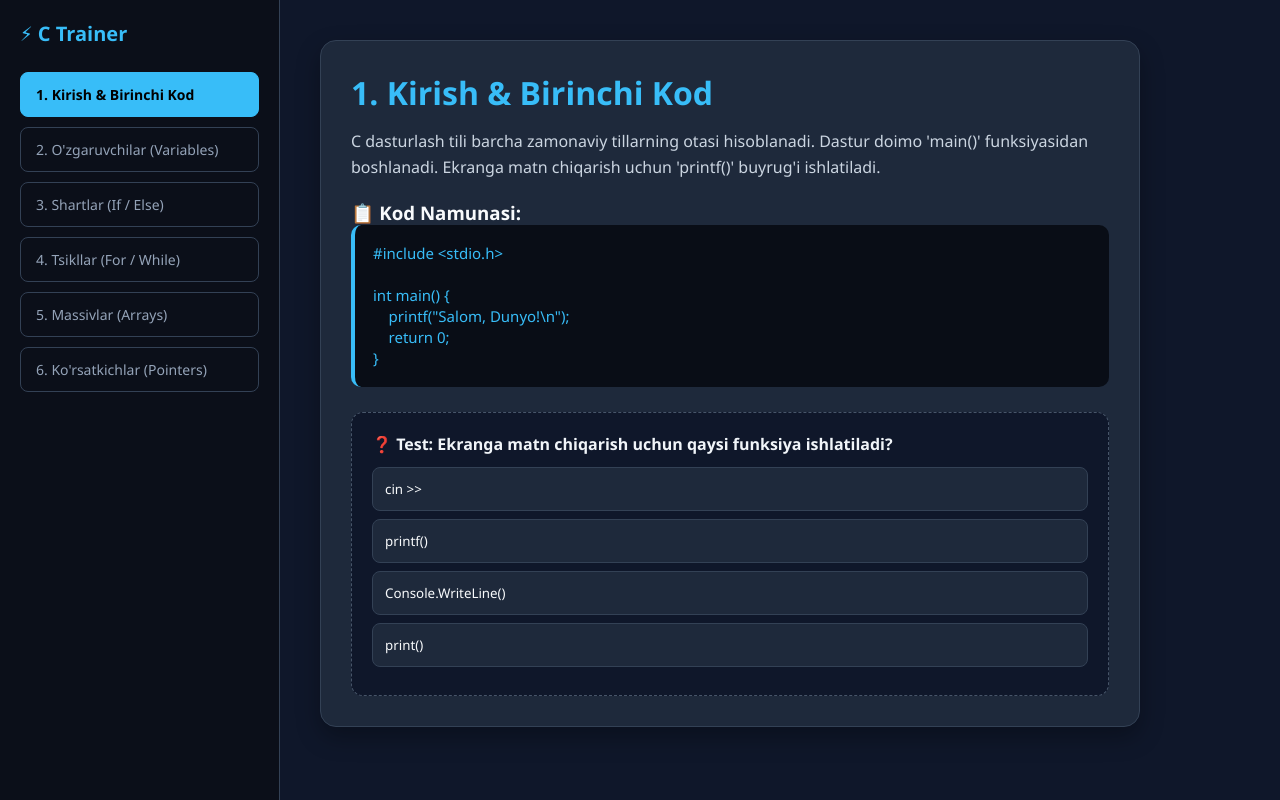
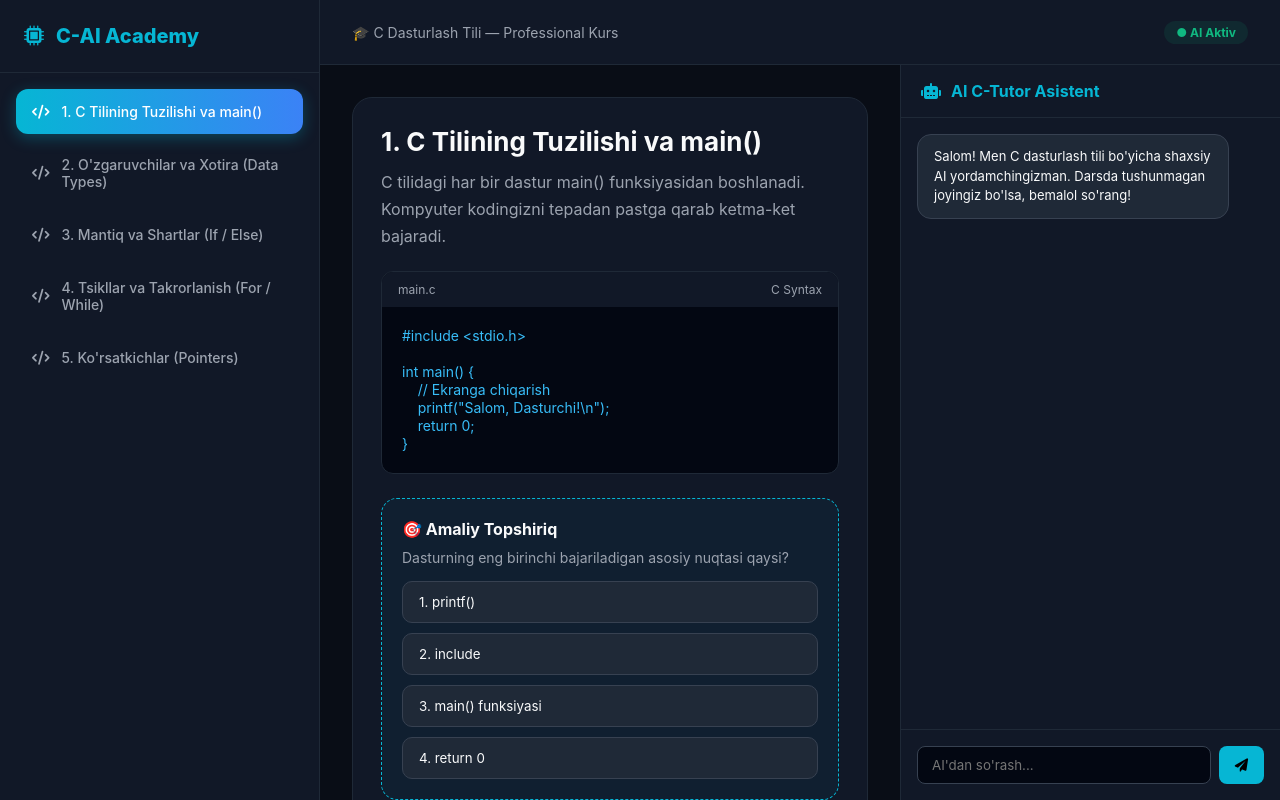
Before and after one commit to abdiqodiroviftixor0722-jpg/c-dasturlash, a plain HTML site: page index.html in a window 1280 px wide. Drawn offline with Linux system fonts and the light colour scheme.

Commit message:
Update index.html

```diff
--- a/index.html
+++ b/index.html
@@ -3,182 +3,321 @@
 <head>
     <meta charset="UTF-8">
     <meta name="viewport" content="width=device-width, initial-scale=1.0">
-    <title>C Dasturlash Tili - Interaktiv Kurs</title>
+    <title>C-AI Academy | Interaktiv Platforma</title>
+    <link href="https://cdnjs.cloudflare.com/ajax/libs/font-awesome/6.0.0/css/all.min.css" rel="stylesheet">
     <style>
         :root {
-            --bg-color: #0f172a;
-            --card-bg: #1e293b;
-            --accent: #38bdf8;
-            --text-main: #f8fafc;
-            --text-muted: #94a3b8;
-            --success: #22c55e;
-            --error: #ef4444;
+            --bg-dark: #090d16;
+            --panel-bg: #111827;
+            --card-bg: #1f2937;
+            --accent-cyan: #06b6d4;
+            --accent-blue: #3b82f6;
+            --text-main: #f9fafb;
+            --text-sub: #9ca3af;
+            --code-bg: #030712;
+            --success: #10b981;
         }
 
         * {
             box-sizing: border-box;
             margin: 0;
             padding: 0;
-            font-family: 'Segoe UI', Tahoma, Geneva, Verdana, sans-serif;
+            font-family: 'Inter', system-ui, -apple-system, sans-serif;
         }
 
         body {
-            background-color: var(--bg-color);
+            background-color: var(--bg-dark);
             color: var(--text-main);
             display: flex;
-            min-height: 100vh;
+            height: 100vh;
+            overflow: hidden;
         }
 
-        /* Sidebar Styles */
+        /* Sidebar Styling */
         .sidebar {
-            width: 280px;
-            background-color: #0b0f19;
-            padding: 20px;
-            border-right: 1px solid #334155;
+            width: 320px;
+            background-color: var(--panel-bg);
+            border-right: 1px solid #1f2937;
             display: flex;
             flex-direction: column;
-            gap: 10px;
         }
 
-        .sidebar h2 {
-            color: var(--accent);
+        .brand {
+            padding: 24px;
             font-size: 20px;
-            margin-bottom: 15px;
+            font-weight: 800;
+            color: var(--accent-cyan);
+            border-bottom: 1px solid #1f2937;
+            display: flex;
+            align-items: center;
+            gap: 12px;
+        }
+
+        .menu-list {
+            padding: 16px;
+            overflow-y: auto;
+            flex: 1;
+        }
+
+        .menu-item {
+            display: flex;
+            align-items: center;
+            gap: 12px;
+            padding: 14px 16px;
+            color: var(--text-sub);
+            border-radius: 12px;
+            cursor: pointer;
+            margin-bottom: 8px;
+            transition: all 0.3s;
+            font-size: 14px;
+            font-weight: 500;
+        }
+
+        .menu-item:hover {
+            background: rgba(6, 182, 212, 0.1);
+            color: var(--accent-cyan);
+        }
+
+        .menu-item.active {
+            background: linear-gradient(90deg, var(--accent-cyan), var(--accent-blue));
+            color: white;
+            box-shadow: 0 4px 15px rgba(6, 182, 212, 0.3);
+        }
+
+        /* Main Workspace */
+        .workspace {
+            flex: 1;
+            display: flex;
+            flex-direction: column;
+            overflow: hidden;
+        }
+
+        .header {
+            height: 65px;
+            background-color: var(--panel-bg);
+            border-bottom: 1px solid #1f2937;
+            display: flex;
+            align-items: center;
+            justify-content: space-between;
+            padding: 0 32px;
+        }
+
+        .content-area {
+            flex: 1;
+            display: grid;
+            grid-template-columns: 1fr 380px;
+            overflow: hidden;
+        }
+
+        .lesson-viewer {
+            padding: 32px;
+            overflow-y: auto;
+        }
+
+        .lesson-card {
+            background: var(--panel-bg);
+            border: 1px solid #1f2937;
+            border-radius: 20px;
+            padding: 28px;
+            margin-bottom: 24px;
+        }
+
+        .lesson-title {
+            font-size: 26px;
+            color: var(--text-main);
+            margin-bottom: 12px;
+        }
+
+        .lesson-desc {
+            color: var(--text-sub);
+            line-height: 1.7;
+            margin-bottom: 20px;
+        }
+
+        /* Code Block */
+        .code-container {
+            background-color: var(--code-bg);
+            border-radius: 12px;
+            border: 1px solid #1f2937;
+            overflow: hidden;
+            margin-bottom: 24px;
+        }
+
+        .code-header {
+            background: #111827;
+            padding: 10px 16px;
+            font-size: 12px;
+            color: var(--text-sub);
+            display: flex;
+            justify-content: space-between;
+        }
+
+        pre {
+            padding: 20px;
+            color: #38bdf8;
+            font-family: 'Fira Code', monospace;
+            font-size: 14px;
+            overflow-x: auto;
+        }
+
+        /* Practice Section */
+        .practice-box {
+            background: rgba(6, 182, 212, 0.05);
+            border: 1px dashed var(--accent-cyan);
+            border-radius: 16px;
+            padding: 20px;
+        }
+
+        .opt-btn {
+            display: block;
+            width: 100%;
+            padding: 12px 16px;
+            background: var(--card-bg);
+            border: 1px solid #374151;
+            color: var(--text-main);
+            border-radius: 10px;
+            margin-top: 10px;
+            cursor: pointer;
+            text-align: left;
+            transition: 0.2s;
+        }
+
+        .opt-btn:hover {
+            border-color: var(--accent-cyan);
+        }
+
+        /* AI Tutor Panel (Right side) */
+        .ai-panel {
+            background-color: var(--panel-bg);
+            border-left: 1px solid #1f2937;
+            display: flex;
+            flex-direction: column;
+        }
+
+        .ai-header {
+            padding: 16px 20px;
+            border-bottom: 1px solid #1f2937;
+            font-weight: bold;
             display: flex;
             align-items: center;
             gap: 10px;
+            color: var(--accent-cyan);
         }
 
-        .module-btn {
-            background: transparent;
-            color: var(--text-muted);
-            border: 1px solid #334155;
-            padding: 12px 15px;
-            border-radius: 8px;
-            text-align: left;
-            cursor: pointer;
-            transition: all 0.2s;
-            font-size: 14px;
+        .chat-box {
+            flex: 1;
+            padding: 16px;
+            overflow-y: auto;
+            display: flex;
+            flex-direction: column;
+            gap: 12px;
         }
 
-        .module-btn:hover, .module-btn.active {
-            background-color: var(--accent);
-            color: #000;
-            font-weight: bold;
-            border-color: var(--accent);
+        .msg {
+            padding: 12px 16px;
+            border-radius: 14px;
+            font-size: 13px;
+            line-height: 1.5;
+            max-width: 90%;
         }
 
-        /* Main Content Styles */
-        .main-content {
-            flex: 1;
-            padding: 40px;
-            overflow-y: auto;
-            max-width: 900px;
+        .msg.ai {
+            background: var(--card-bg);
+            border: 1px solid #374151;
+            align-self: flex-start;
         }
 
-        .lesson-card {
-            background-color: var(--card-bg);
-            padding: 30px;
-            border-radius: 16px;
-            box-shadow: 0 10px 25px rgba(0,0,0,0.3);
-            border: 1px solid #334155;
+        .msg.user {
+            background: var(--accent-blue);
+            color: white;
+            align-self: flex-end;
         }
 
-        h1 {
-            color: var(--accent);
-            margin-bottom: 15px;
+        .input-box {
+            padding: 16px;
+            border-top: 1px solid #1f2937;
+            display: flex;
+            gap: 8px;
         }
 
-        p {
-            line-height: 1.6;
-            color: #cbd5e1;
-            margin-bottom: 20px;
+        .input-box input {
+            flex: 1;
+            background: var(--code-bg);
+            border: 1px solid #374151;
+            padding: 10px 14px;
+            border-radius: 8px;
+            color: white;
+            outline: none;
         }
 
-        pre {
-            background-color: #090d16;
-            padding: 18px;
-            border-radius: 10px;
-            border-left: 4px solid var(--accent);
-            overflow-x: auto;
-            font-family: 'Courier New', Courier, monospace;
-            color: #38bdf8;
-            margin-bottom: 25px;
-            font-size: 15px;
-        }
-
-        /* Quiz Box */
-        .quiz-container {
-            background-color: #0f172a;
-            padding: 20px;
-            border-radius: 12px;
-            border: 1px dashed #475569;
-            margin-top: 25px;
-        }
-
-        .quiz-title {
+        .send-btn {
+            background: var(--accent-cyan);
+            border: none;
+            color: black;
+            padding: 0 16px;
+            border-radius: 8px;
+            cursor: pointer;
             font-weight: bold;
-            margin-bottom: 12px;
-            color: #f1f5f9;
-        }
-
-        .option-btn {
-            display: block;
-            width: 100%;
-            background: #1e293b;
-            color: #f8fafc;
-            border: 1px solid #334155;
-            padding: 12px;
-            border-radius: 8px;
-            text-align: left;
-            margin-bottom: 8px;
-            cursor: pointer;
-            transition: 0.2s;
-        }
-
-        .option-btn:hover {
-            background-color: #334155;
-        }
-
-        .result-msg {
-            margin-top: 12px;
-            font-weight: bold;
-            padding: 10px;
-            border-radius: 6px;
-            display: none;
-        }
-
-        @media (max-width: 768px) {
-            body { flex-direction: column; }
-            .sidebar { width: 100%; }
-            .main-content { padding: 20px; }
         }
     </style>
 </head>
 <body>
 
+    <!-- Sidebar -->
     <div class="sidebar">
-        <h2>⚡ C Trainer</h2>
-        <button class="module-btn active" onclick="loadLesson(0)">1. Kirish & Birinchi Kod</button>
-        <button class="module-btn" onclick="loadLesson(1)">2. O'zgaruvchilar (Variables)</button>
-        <button class="module-btn" onclick="loadLesson(2)">3. Shartlar (If / Else)</button>
-        <button class="module-btn" onclick="loadLesson(3)">4. Tsikllar (For / While)</button>
-        <button class="module-btn" onclick="loadLesson(4)">5. Massivlar (Arrays)</button>
-        <button class="module-btn" onclick="loadLesson(5)">6. Ko'rsatkichlar (Pointers)</button>
+        <div class="brand">
+            <i class="fa-solid fa-microchip"></i> C-AI Academy
+        </div>
+        <div class="menu-list" id="menuList">
+            <!-- JS dynamic content -->
+        </div>
     </div>
 
-    <div class="main-content">
-        <div class="lesson-card">
-            <h1 id="lessonTitle">Yuklanmoqda...</h1>
-            <p id="lessonText"></p>
+    <!-- Main Workspace -->
+    <div class="workspace">
+        <div class="header">
+            <span style="color: var(--text-sub); font-size: 14px;">🎓 C Dasturlash Tili — Professional Kurs</span>
+            <span style="background: rgba(16, 185, 129, 0.1); color: var(--success); padding: 4px 12px; border-radius: 20px; font-size: 12px; font-weight: bold;">● AI Aktiv</span>
+        </div>
 
-            <h3>📋 Kod Namunasi:</h3>
-            <pre><code id="codeExample"></code></pre>
+        <div class="content-area">
+            <!-- Lesson View -->
+            <div class="lesson-viewer">
+                <div class="lesson-card">
+                    <h1 class="lesson-title" id="lTitle">...</h1>
+                    <p class="lesson-desc" id="lDesc">...</p>
 
-            <div class="quiz-container">
-                <div class="quiz-title" id="quizQuestion">Topshiriq yuklanmoqda...</div>
-                <div id="quizOptions"></div>
-                <div id="resultMsg" class="result-msg"></div>
+                    <div class="code-container">
+                        <div class="code-header">
+                            <span>main.c</span>
+                            <span>C Syntax</span>
+                        </div>
+                        <pre><code id="lCode">...</code></pre>
+                    </div>
+
+                    <div class="practice-box">
+                        <h3 style="margin-bottom: 10px; font-size: 16px;">🎯 Amaliy Topshiriq</h3>
+                        <p id="pTask" style="font-size: 14px; color: var(--text-sub); margin-bottom: 15px;"></p>
+                        <div id="pOptions"></div>
+                        <div id="pResult" style="margin-top: 12px; font-size: 14px; font-weight: bold; display: none;"></div>
+                    </div>
+                </div>
+            </div>
+
+            <!-- AI Chat Panel -->
+            <div class="ai-panel">
+                <div class="ai-header">
+                    <i class="fa-solid fa-robot"></i> AI C-Tutor Asistent
+                </div>
+                <div class="chat-box" id="chatBox">
+                    <div class="msg ai">
+                        Salom! Men C dasturlash tili bo'yicha shaxsiy AI yordamchingizman. Darsda tushunmagan joyingiz bo'lsa, bemalol so'rang!
+                    </div>
+                </div>
+                <div class="input-box">
+                    <input type="text" id="userInput" placeholder="AI'dan so'rash..." onkeypress="if(event.key==='Enter') sendAI()">
+                    <button class="send-btn" onclick="sendAI()"><i class="fa-solid fa-paper-plane"></i></button>
+                </div>
             </div>
         </div>
     </div>
@@ -186,108 +325,139 @@
     <script>
         const lessons = [
             {
-                title: "1. Kirish & Birinchi Kod",
-                text: "C dasturlash tili barcha zamonaviy tillarning otasi hisoblanadi. Dastur doimo 'main()' funksiyasidan boshlanadi. Ekranga matn chiqarish uchun 'printf()' buyrug'i ishlatiladi.",
-                code: `#include <stdio.h>\n\nint main() {\n    printf("Salom, Dunyo!\\n");\n    return 0;\n}`,
-                question: "Ekranga matn chiqarish uchun qaysi funksiya ishlatiladi?",
-                options: ["cin >>", "printf()", "Console.WriteLine()", "print()"],
-                correct: 1
+                title: "1. C Tilining Tuzilishi va main()",
+                desc: "C tilidagi har bir dastur main() funksiyasidan boshlanadi. Kompyuter kodingizni tepadan pastga qarab ketma-ket bajaradi.",
+                code: `#include <stdio.h>\n\nint main() {\n    // Ekranga chiqarish\n    printf("Salom, Dasturchi!\\n");\n    return 0;\n}`,
+                task: "Dasturning eng birinchi bajariladigan asosiy nuqtasi qaysi?",
+                opts: ["printf()", "include", "main() funksiyasi", "return 0"],
+                correct: 2,
+                aiHint: "C tilida asosiy kirish nuqtasi bu har doim main() hisoblanadi."
             },
             {
-                title: "2. O'zgaruvchilar (Variables)",
-                text: "C tilida har bir o'zgaruvchining turi aniq ko'rsatilishi kerak: 'int' (butun son), 'float' (o'nlik son), 'char' (belgi).",
-                code: `#include <stdio.h>\n\nint main() {\n    int yosh = 20;\n    float narx = 15.5;\n    char daraja = 'A';\n    printf("Yosh: %d", yosh);\n    return 0;\n}`,
-                question: "C tilida 'int' qanday turdagi ma'lumotni saqlaydi?",
-                options: ["Matnlar", "O'nlik kasr sonlar", "Butun sonlar", "Mantiqiy qiymat"],
-                correct: 2
+                title: "2. O'zgaruvchilar va Xotira (Data Types)",
+                desc: "Kompyuter xotirasidan joy ajratish uchun ma'lumot turlaridan foydalanamiz: int (butun son), float (kasr son), char (belgi).",
+                code: `#include <stdio.h>\n\nint main() {\n    int yosh = 22;\n    float narx = 99.99;\n    char belgi = 'C';\n    \n    printf("Yosh: %d, Narx: %.2f", yosh, narx);\n    return 0;\n}`,
+                task: "O'nlik kasr sonlarni saqlash uchun qaysi ma'lumot turi ishlatiladi?",
+                opts: ["int", "float", "char", "void"],
+                correct: 1,
+                aiHint: "Kasr sonlar uchun float yoki double ishlatiladi."
             },
             {
-                title: "3. Shart Operatorlari (If / Else)",
-                text: "Kodingiz ma'lum bir shartga qarab har xil yo'ldan ketishini ta'minlaydi.",
-                code: `#include <stdio.h>\n\nint main() {\n    int ball = 85;\n    if (ball >= 60) {\n        printf("O'tdingiz!\\n");\n    } else {\n        printf("Yiqildingiz!\\n");\n    }\n    return 0;\n}`,
-                question: "Agar 'ball = 50' bo'lsa, yuqoridagi kod nima chiqaradi?",
-                options: ["O'tdingiz!", "Yiqildingiz!", "Hech narsa", "Xatolik beradi"],
-                correct: 1
+                title: "3. Mantiq va Shartlar (If / Else)",
+                desc: "Shart operatorlari dasturingizga qaror qabul qilish imkonini beradi. Agar shart to'g'ri (true) bo'lsa, ma'lum blok ishlaydi.",
+                code: `#include <stdio.h>\n\nint main() {\n    int ball = 75;\n    if (ball >= 60) {\n        printf("Imtihondan o'tdingiz!");\n    } else {\n        printf("Qayta topshirasiz.");\n    }\n    return 0;\n}`,
+                task: "ball = 55 bo'lsa ekranda nima chiqadi?",
+                opts: ["Imtihondan o'tdingiz!", "Qayta topshirasiz.", "Hech narsa", "Xatolik"],
+                correct: 1,
+                aiHint: "55 soni 60 dan kichik bo'lgani uchun 'else' bo'limi ishlaydi."
             },
             {
-                title: "4. Tsikllar (For / While)",
-                text: "Bir xil kodni bir necha marta takrorlash uchun ishlatiladi.",
-                code: `#include <stdio.h>\n\nint main() {\n    for(int i = 1; i <= 5; i++) {\n        printf("Sanoq: %d\\n", i);\n    }\n    return 0;\n}`,
-                question: "Yuqoridagi 'for' tsikli necha marta takrorlanadi?",
-                options: ["4 marta", "5 marta", "6 marta", "Cheksiz"],
-                correct: 1
+                title: "4. Tsikllar va Takrorlanish (For / While)",
+                desc: "Kodni 100 marta qayta yozmaslik uchun tsikllardan foydalanamiz.",
+                code: `#include <stdio.h>\n\nint main() {\n    for(int i = 1; i <= 5; i++) {\n        printf("Qadam: %d\\n", i);\n    }\n    return 0;\n}`,
+                task: "for(int i=0; i<3; i++) nechta sikl bajaradi?",
+                opts: ["2 marta", "3 marta", "4 marta", "1 marta"],
+                correct: 1,
+                aiHint: "i qiymati 0, 1, va 2 bo'lganda ishlaydi. Jami 3 marta."
             },
             {
-                title: "5. Massivlar (Arrays)",
-                text: "Bir nechta bir xil turdagi qiymatlarni bitta o'zgaruvchida ketma-ket saqlash imkonini beradi.",
-                code: `#include <stdio.h>\n\nint main() {\n    int sonlar[3] = {10, 20, 30};\n    printf("Birinchi element: %d", sonlar[0]);\n    return 0;\n}`,
-                question: "Massivning birinchi elementi indeksi nechidan boshlanadi?",
-                options: ["1", "0", "-1", "i"],
-                correct: 1
-            },
-            {
-                title: "6. Ko'rsatkichlar (Pointers)",
-                text: "Pointer — kompyuter xotirasidagi o'zgaruvchining aniq manzilini (address) saqlaydigan maxsus o'zgaruvchidir.",
-                code: `#include <stdio.h>\n\nint main() {\n    int x = 10;\n    int *ptr = &x;\n    printf("Xotira manzili: %p", ptr);\n    return 0;\n}`,
-                question: "O'zgaruvchining xotiradagi manzilini olish uchun qaysi belgi ishlatiladi?",
-                options: ["*", "&", "%", "#"],
-                correct: 1
+                title: "5. Ko'rsatkichlar (Pointers)",
+                desc: "Pointer — bu o'zgaruvchining qiymatini emas, uning RAM xotirasidagi manzilini saqlaydigan ko'rsatkichdir.",
+                code: `#include <stdio.h>\n\nint main() {\n    int son = 50;\n    int *ptr = &son; // ptr son'ning manzilini oladi\n    \n    printf("Manzil: %p\\n", ptr);\n    printf("Qiymat: %d\\n", *ptr);\n    return 0;\n}`,
+                task: "O'zgaruvchining xotiradagi manzilini olish uchun qaysi operator ishlatiladi?",
+                opts: ["*", "&", "%", "->"],
+                correct: 1,
+                aiHint: "& (ampersand) belgisi o'zgaruvchining manzillarini oladi."
             }
         ];
 
-        let currentIdx = 0;
+        let currLesson = 0;
+
+        function initMenu() {
+            const container = document.getElementById('menuList');
+            container.innerHTML = '';
+            lessons.forEach((l, index) => {
+                const item = document.createElement('div');
+                item.className = `menu-item ${index === 0 ? 'active' : ''}`;
+                item.innerHTML = `<i class="fa-solid fa-code"></i> ${l.title}`;
+                item.onclick = () => loadLesson(index);
+                container.appendChild(item);
+            });
+            loadLesson(0);
+        }
 
         function loadLesson(index) {
-            currentIdx = index;
-            const lesson = lessons[index];
+            currLesson = index;
+            const l = lessons[index];
 
-            // Sidebar buttons update
-            const btns = document.querySelectorAll('.module-btn');
-            btns.forEach((btn, i) => {
-                if(i === index) btn.classList.add('active');
-                else btn.classList.remove('active');
+            document.querySelectorAll('.menu-item').forEach((el, i) => {
+                el.classList.toggle('active', i === index);
             });
 
-            // Content update
-            document.getElementById('lessonTitle').innerText = lesson.title;
-            document.getElementById('lessonText').innerText = lesson.text;
-            document.getElementById('codeExample').innerText = lesson.code;
-            document.getElementById('quizQuestion').innerText = "❓ Test: " + lesson.question;
+            document.getElementById('lTitle').innerText = l.title;
+            document.getElementById('lDesc').innerText = l.desc;
+            document.getElementById('lCode').innerText = l.code;
+            document.getElementById('pTask').innerText = l.task;
 
-            // Quiz options
-            const optionsBox = document.getElementById('quizOptions');
-            optionsBox.innerHTML = '';
-
-            lesson.options.forEach((opt, i) => {
+            const optsBox = document.getElementById('pOptions');
+            optsBox.innerHTML = '';
+            l.opts.forEach((opt, i) => {
                 const b = document.createElement('button');
-                b.className = 'option-btn';
-                b.innerText = opt;
-                b.onclick = () => checkAnswer(i);
-                optionsBox.appendChild(b);
+                b.className = 'opt-btn';
+                b.innerText = `${i+1}. ${opt}`;
+                b.onclick = () => checkAns(i);
+                optsBox.appendChild(b);
             });
 
-            const res = document.getElementById('resultMsg');
+            const res = document.getElementById('pResult');
             res.style.display = 'none';
         }
 
-        function checkAnswer(chosen) {
-            const lesson = lessons[currentIdx];
-            const res = document.getElementById('resultMsg');
+        function checkAns(chosen) {
+            const l = lessons[currLesson];
+            const res = document.getElementById('pResult');
             res.style.display = 'block';
 
-            if(chosen === lesson.correct) {
-                res.style.backgroundColor = 'rgba(34, 197, 94, 0.2)';
-                res.style.color = '#22c55e';
-                res.innerText = "✅ Barakalla! To'g'ri javob.";
+            if(chosen === l.correct) {
+                res.style.color = '#10b981';
+                res.innerText = "🎯 To'g'ri! Baraka toping. AI sizni maqtamoqda!";
+                addAIMsg(`Ofarin! "${l.title}" darsidagi topshiriqni a'lo darajada bajardingiz! 🚀`);
             } else {
-                res.style.backgroundColor = 'rgba(239, 68, 68, 0.2)';
                 res.style.color = '#ef4444';
-                res.innerText = "❌ Noto'g'ri, qaytadan urinib ko'ring!";
+                res.innerText = "❌ Noto'g'ri javob. Maslahat uchun AI Asistentga qarang!";
+                addAIMsg(`Yordam beraman: ${l.aiHint}`);
             }
         }
 
-        // Birinchi darsni yuklash
-        loadLesson(0);
+        function addAIMsg(text, isUser = false) {
+            const chatBox = document.getElementById('chatBox');
+            const msg = document.createElement('div');
+            msg.className = `msg ${isUser ? 'user' : 'ai'}`;
+            msg.innerText = text;
+            chatBox.appendChild(msg);
+            chatBox.scrollTop = chatBox.scrollHeight;
+        }
+
+        function sendAI() {
+            const input = document.getElementById('userInput');
+            const val = input.value.trim();
+            if(!val) return;
+
+            addAIMsg(val, true);
+            input.value = '';
+
+            setTimeout(() => {
+                let reply = "C tili juda qiziq! Darslarni ketma-ket o'rganib topshiriqlarni bajaring.";
+                const lower = val.toLowerCase();
+                if(lower.includes("salom")) reply = "Salom! C dasturlash bo'yicha qanday savolingiz bor?";
+                else if(lower.includes("pointer") || lower.includes("ko'rsatkich")) reply = "Pointer — xotira manzilini saqlaydi. 5-darsda buni amalda ko'rishingiz mumkin!";
+                else if(lower.includes("yordam")) reply = "Chap menyudan darsni tanlang, o'qing va o mezonida amaliy topshiriqni yeching!";
+
+                addAIMsg(reply);
+            }, 600);
+        }
+
+        initMenu();
     </script>
 </body>
 </html>
```
